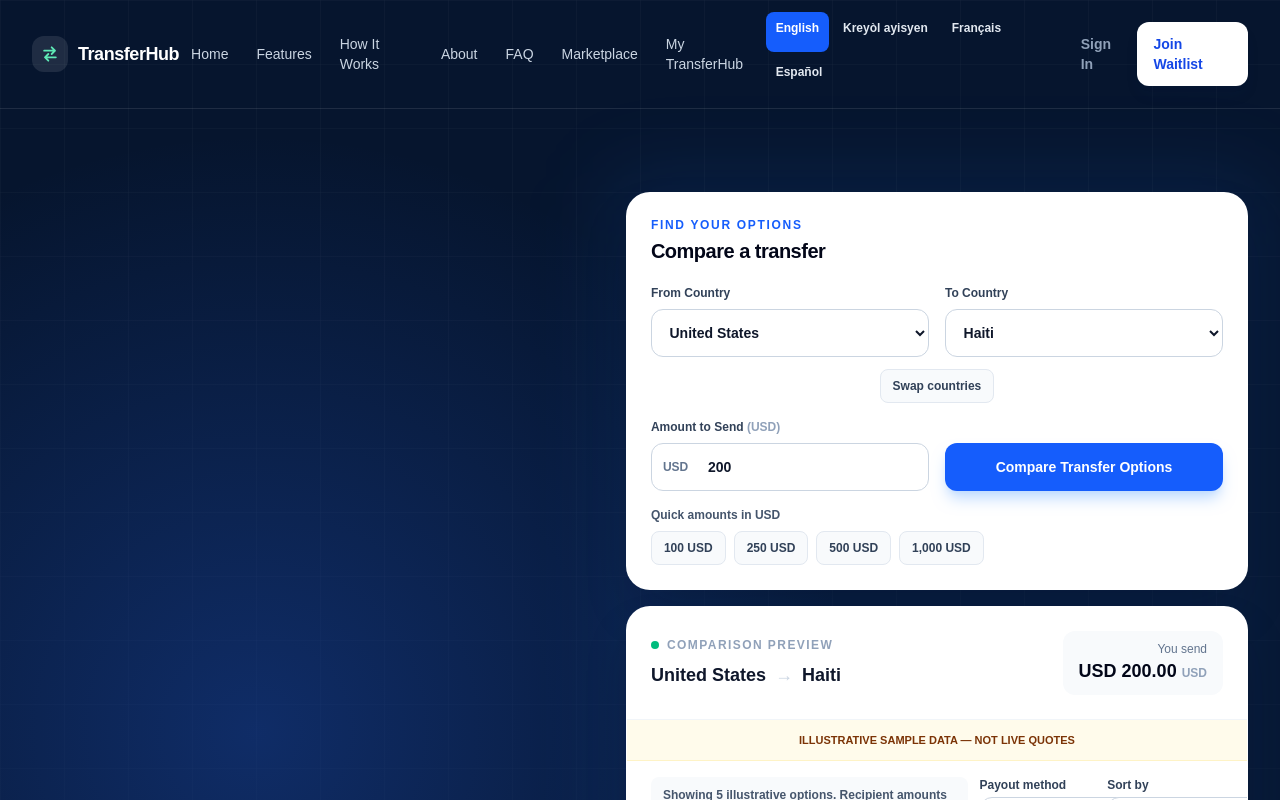
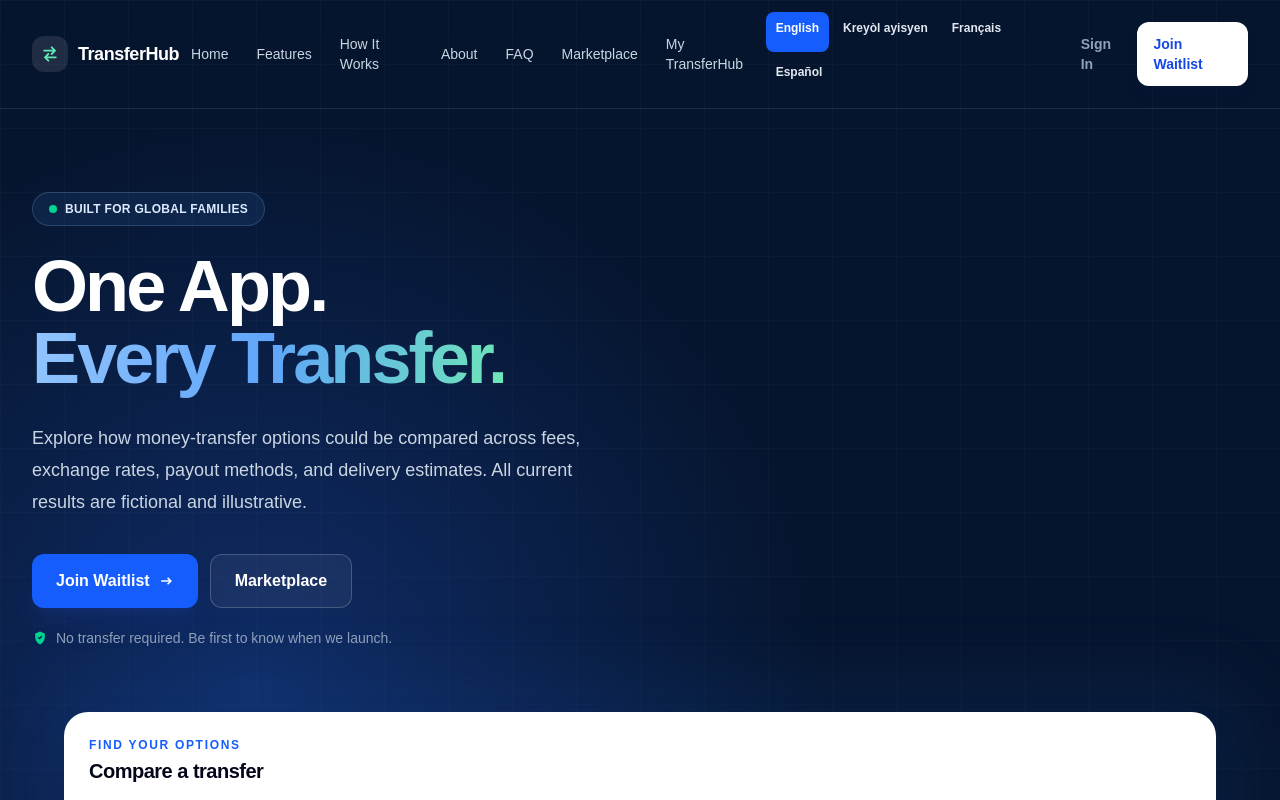
Before and after one commit to RPGA2015/TransferHub, a Next.js app: page /en in a window 1280 px wide. Shown: the top 800 px of the page. Built offline with nearby package versions, Linux system fonts and the light colour scheme.

Commit message:
Phase 20: Improve comparison layout and responsive design

```diff
--- a/app/[lang]/page.tsx
+++ b/app/[lang]/page.tsx
@@ -46,7 +46,7 @@ export default async function Home({ params, searchParams }: HomeProps) {
 
       <section id="home" className="hero-grid relative bg-[#06152e] pb-24 pt-36 sm:pt-40 lg:pb-32 lg:pt-48">
         <div className="hero-glow absolute inset-0" aria-hidden="true" />
-        <div className="relative mx-auto grid max-w-7xl items-center gap-16 px-5 sm:px-8 lg:grid-cols-[0.92fr_1.08fr]">
+     <div className="relative mx-auto grid max-w-7xl items-center gap-16 px-5 sm:px-8">
           <div className="text-center lg:text-left">
             <div className="mb-6 inline-flex items-center gap-2 rounded-full border border-blue-300/20 bg-blue-400/10 px-4 py-2 text-xs font-semibold tracking-wide text-blue-100"><span className="h-2 w-2 rounded-full bg-emerald-400" />{home.hero.eyebrow}</div>
             <h1 className="text-balance text-5xl font-bold tracking-[-0.04em] text-white sm:text-6xl lg:text-7xl">{home.hero.titleStart}<br/><span className="text-gradient">{home.hero.titleEmphasis}</span></h1>
--- a/components/TransferComparison.tsx
+++ b/components/TransferComparison.tsx
@@ -110,7 +110,7 @@ export default function TransferComparison({ locale, dictionary, initialCorridor
   }
 
   return (
-    <div id="compare" className="relative mx-auto w-full max-w-2xl scroll-mt-24">
+    <div id="compare" className="relative mx-auto w-full max-w-2xl xl:max-w-6xl scroll-mt-24">
       <div className="absolute -inset-5 rounded-[2rem] bg-blue-500/10 blur-2xl" aria-hidden="true" />
       <div className="relative mb-4 rounded-3xl border border-white/15 bg-white p-5 shadow-2xl shadow-slate-950/25 sm:p-6">
         <div className="mb-5"><p className="text-xs font-extrabold uppercase tracking-[0.14em] text-blue-600">{copy.findOptions}</p><h2 className="mt-1 text-xl font-bold tracking-tight text-slate-950">{copy.compareTransfer}</h2></div>
@@ -157,7 +157,7 @@ function Results({ locale, dictionary, corridor, providers, visibleResultCount,
     </div>{providers.length === 0 ? <FilterEmptyState dictionary={dictionary} onClear={() => onFilterChange("all")} /> : <>
     <div className="hidden grid-cols-[1.15fr_.55fr_.8fr_.75fr_.8fr_.9fr_auto] gap-2 border-b border-slate-100 bg-slate-50/70 px-5 py-3 text-[9px] font-bold uppercase tracking-wider text-slate-600 sm:grid">
     <span>{copy.provider}</span><span>{copy.fee}</span><span>{copy.rate}</span><span>{copy.delivery}</span><span>{copy.payout}</span><span className="text-right">{copy.recipientGets}</span>
-    <span className="sr-only">{copy.actions}</span></div><div className="grid gap-3 bg-slate-50/60 p-3 sm:block sm:divide-y sm:divide-slate-100 sm:bg-white sm:p-0">{providers.map((provider) => { const isSelected = selectedProvider?.providerId === provider.providerId; return <article key={provider.providerId} className={`grid gap-5 rounded-2xl border p-4 transition sm:grid-cols-[1.15fr_.55fr_.8fr_.75fr_.8fr_.9fr_auto] sm:items-center sm:rounded-none sm:border-x-0 sm:border-b-0 sm:px-5 sm:py-4 ${isSelected ? "border-blue-300 bg-blue-50 shadow-sm sm:border-l-4 sm:border-l-blue-600" : "border-slate-200 bg-white hover:border-blue-200 hover:shadow-sm sm:border-transparent sm:hover:bg-slate-50"}`}><div className="flex min-w-0 items-center gap-3"><span className={`provider-dot provider-dot-${provider.accent}`} aria-hidden="true">{provider.initials}</span><span className="min-w-0"><strong className="block text-base text-slate-900 sm:text-sm">{provider.providerName}</strong>
+   <span className="sr-only">{copy.actions}</span></div><div className="grid gap-3 bg-slate-50/60 p-3 sm:block sm:divide-y sm:divide-slate-100 sm:bg-white sm:p-0">{providers.map((provider) => { const isSelected = selectedProvider?.providerId === provider.providerId; return <article key={provider.providerId} className={`grid gap-5 rounded-2xl border p-4 transition xl:grid-cols-[1.15fr_.55fr_.8fr_.75fr_.8fr_.9fr_auto] sm:items-center sm:rounded-none sm:border-x-0 sm:border-b-0 sm:px-5 sm:py-4 ${isSelected ? "border-blue-300 bg-blue-50 shadow-sm sm:border-l-4 sm:border-l-blue-600" : "border-slate-200 bg-white hover:border-blue-200 hover:shadow-sm sm:border-transparent sm:hover:bg-slate-50"}`}><div className="flex min-w-0 items-center gap-3"><span className={`provider-dot provider-dot-${provider.accent}`} aria-hidden="true">{provider.initials}</span><span className="min-w-0"><strong className="block text-base text-slate-900 sm:text-sm">{provider.providerName}</strong>
     <span className="mt-0.5 hidden text-[10px] leading-4 text-slate-500 sm:block">{getLocalizedProviderContent(provider.providerId, locale).serviceSummary ??
   dictionary.common.illustrativeUnavailable}</span><span className="mt-1 block sm:mt-0">
  <span className="mt-1 block sm:mt-0">
```
